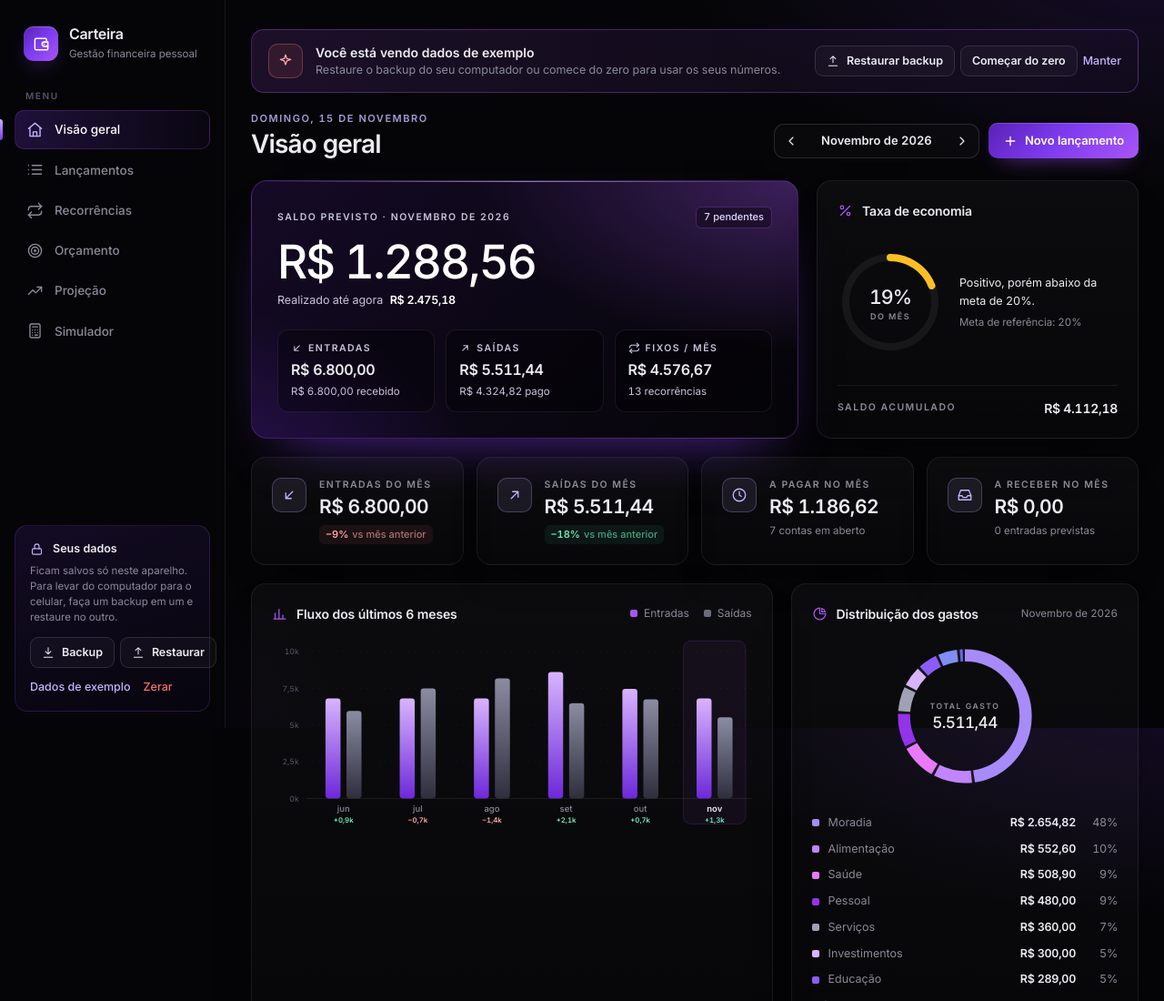
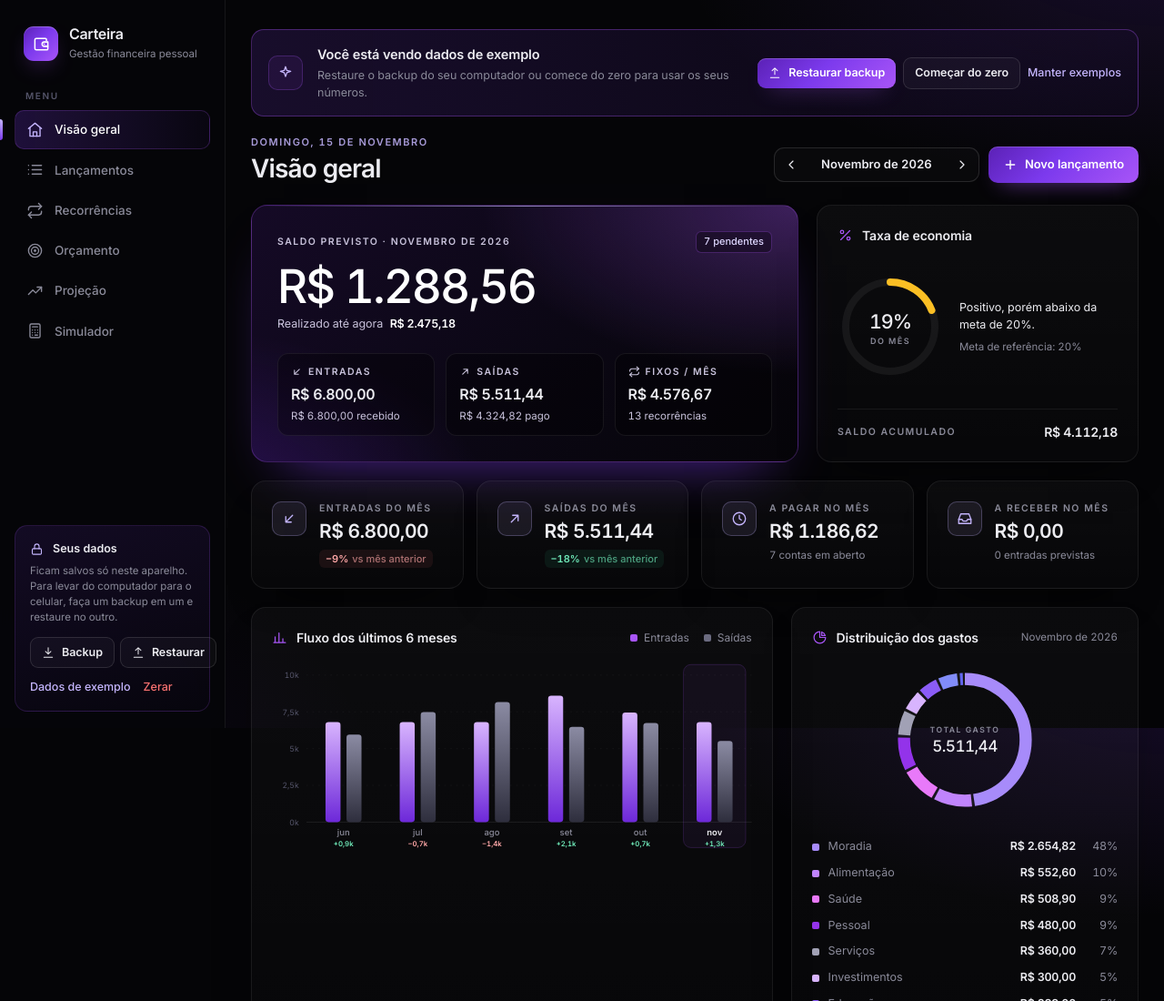
Before and after one commit to brunoalves72ba-droid/carteira, a plain HTML site: page index.html in a window 1280 px wide. Shown: the top 1100 px of the page at 91% size. Drawn offline with Linux system fonts and the light colour scheme.

Commit message:
Corrige layout do aviso de dados de exemplo no celular
O texto ficava espremido em uma palavra por linha. Agora ícone e
texto ficam lado a lado e os botões vão para uma linha própria.

Co-Authored-By: Claude Opus 5.5 <noreply@anthropic.com>

```diff
--- a/index.html
+++ b/index.html
@@ -169,6 +169,10 @@ details summary::-webkit-details-marker{display:none}
 .lgd i{display:inline-block;width:8px;height:8px;border-radius:2px;margin-right:7px;vertical-align:0}
 .sep{height:1px;background:var(--bd);margin:4px 0}
 .ns{display:none}.mob{display:none}
+.demo{display:grid;grid-template-columns:auto minmax(0,1fr) auto;gap:12px 16px;align-items:center;padding:16px 18px;border-radius:14px;background:linear-gradient(90deg,rgba(124,58,237,.16),rgba(124,58,237,.03));border:1px solid rgba(168,85,247,.35)}
+.demo .dt{display:grid;gap:3px;min-width:0}.demo .dt b{font-weight:600;font-size:14.5px;letter-spacing:-.01em}
+.demo .acts{display:flex;gap:8px;align-items:center;flex-wrap:wrap}
+@media(max-width:899px){.demo{grid-template-columns:auto minmax(0,1fr);padding:16px}.demo .acts{grid-column:1/-1}.demo .acts .btn{flex:1 1 140px}.demo .acts .link{flex-basis:100%;justify-content:center;padding:4px 0}}
 .pbar{display:flex;align-items:center;gap:10px;flex-wrap:wrap;padding:12px 16px;border:1px solid var(--bd);border-radius:12px;background:rgba(255,255,255,.015)}
 .fr3{display:grid;gap:8px;grid-template-columns:1.3fr 1fr 1.2fr}
 .vin.vs input{font-size:20px;padding:12px 14px 12px 46px}
@@ -603,7 +607,7 @@ function projAct(a,b){const ano=U.pano;
 function projIni(t){const P=ensureP(U.pano),v=t.value.trim();P.ini=v===''?null:r2(num(v));save();render();toast('Saldo inicial atualizado')}
 
 /* banner de exemplo e dados no celular */
-const demoBanner=()=>S.demo?`<div class="alert" style="background:linear-gradient(90deg,rgba(168,85,247,.14),rgba(168,85,247,.03));border-color:rgba(168,85,247,.35)"><div class="kt">${ic('spark',18)}</div><div style="flex:1;min-width:0"><b style="font-weight:600">Você está vendo dados de exemplo</b><div class="mu sm">Restaure o backup do seu computador ou comece do zero para usar os seus números.</div></div><div class="fx" style="gap:6px;flex-wrap:wrap"><button class="btn g sm" data-a="imp">${ic('up',14)} Restaurar backup</button><button class="btn g sm" data-a="zero" data-two="Apagar exemplos?">Começar do zero</button><button class="link" data-a="keepdemo">Manter</button></div></div>`:'';
+const demoBanner=()=>S.demo?`<div class="demo"><div class="kt">${ic('spark',18)}</div><div class="dt"><b>Você está vendo dados de exemplo</b><span class="mu sm">Restaure o backup do seu computador ou comece do zero para usar os seus números.</span></div><div class="acts"><button class="btn sm" data-a="imp">${ic('up',14)} Restaurar backup</button><button class="btn g sm" data-a="zero" data-two="Apagar exemplos?">Começar do zero</button><button class="link" data-a="keepdemo">Manter exemplos</button></div></div>`:'';
 const dataBox=()=>`<div class="fx" style="margin-bottom:6px;color:var(--p3)">${ic('lock',15)}<b class="sm" style="color:var(--fg);font-weight:600">Seus dados</b></div><div class="mu xs" style="margin-bottom:12px;line-height:1.5">Ficam salvos só neste aparelho. Para levar do computador para o celular, faça um backup em um e restaure no outro.</div><div class="fx" style="gap:6px"><button class="btn g sm" style="flex:1" data-a="exp">${ic('down',14)} Backup</button><button class="btn g sm" style="flex:1" data-a="imp">${ic('up',14)} Restaurar</button></div><div class="fx" style="gap:14px;margin-top:12px"><button class="link" data-a="demo" data-two="Substituir dados?">Dados de exemplo</button><button class="link dl" data-a="zero" data-two="Apagar tudo?">Zerar</button></div>`;
 
 /* ===== Diálogos ===== */
```
